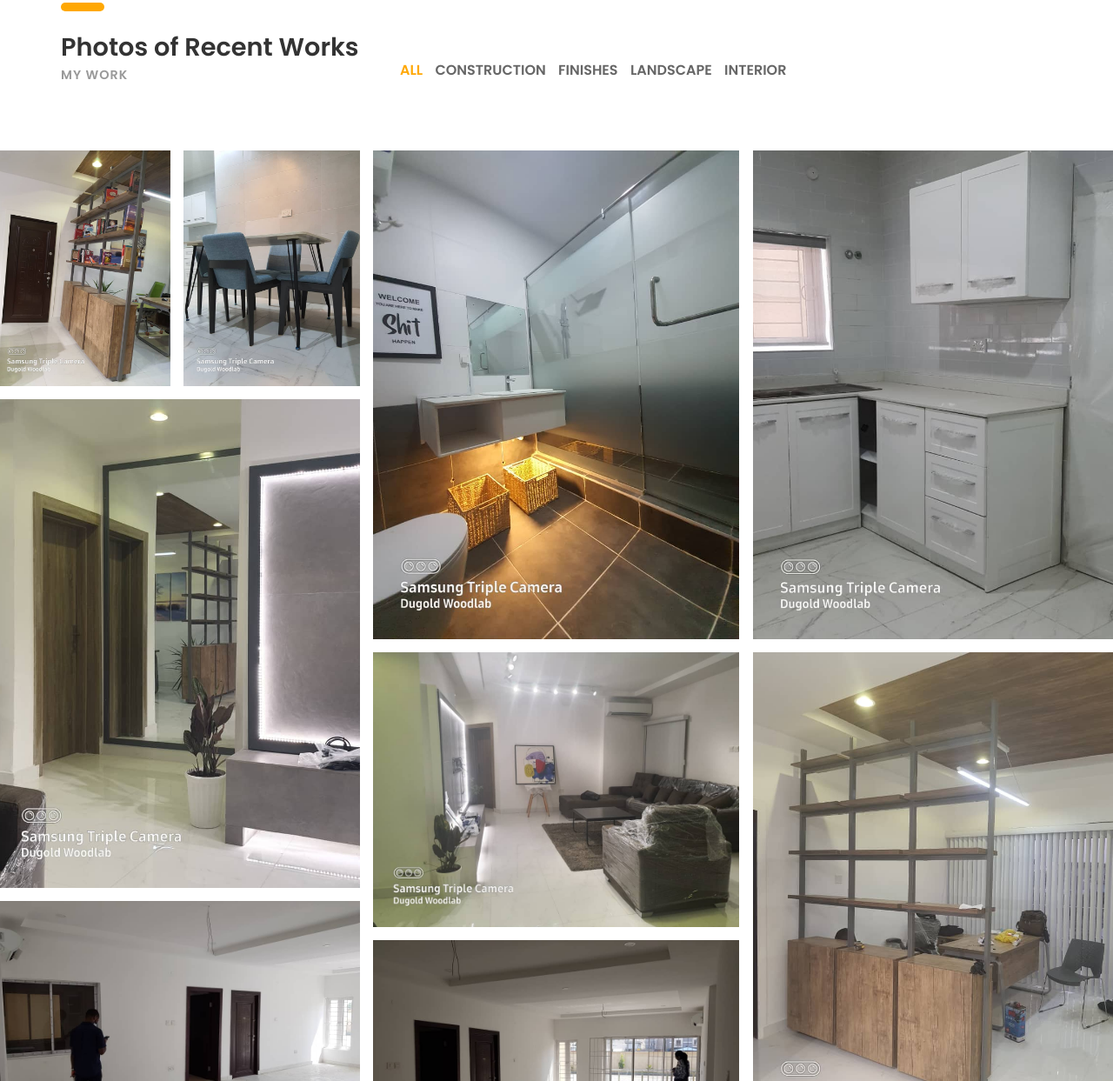
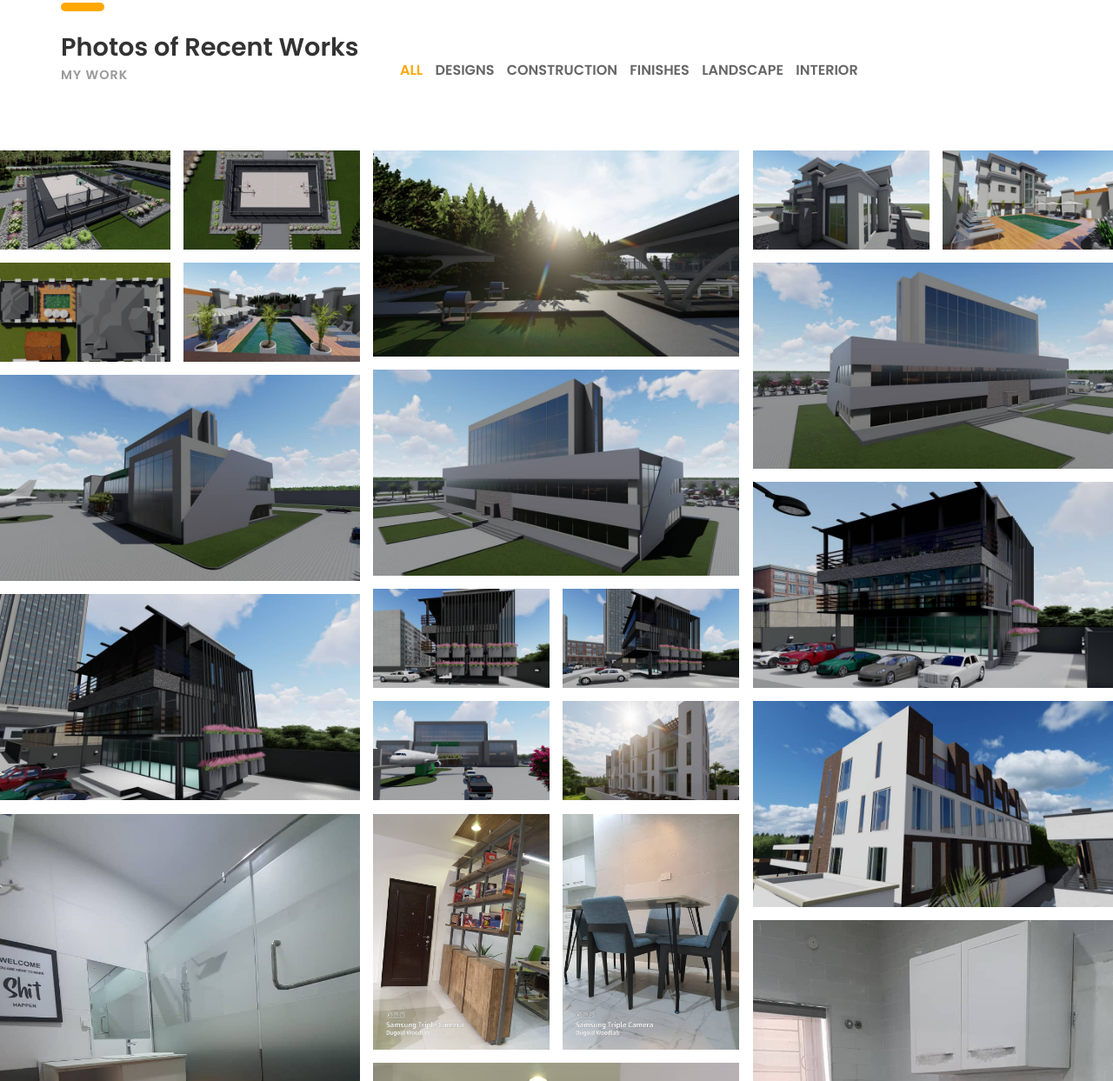
Before and after one commit to kenechiaugustine/ikazionu, a plain HTML site: page index.html in a window 1280 px wide. Shown: the part 4154-5397 px from the top of the page at 87% size. Drawn offline with nearby package versions, Linux system fonts and the light colour scheme.

Commit message:
added design images to site

```diff
--- a/index.html
+++ b/index.html
@@ -449,6 +449,7 @@
           <div class="col-sm-8">
             <div class="portfolioFilter clearfix margin-b-80">
               <a href="#" data-filter="*" class="current"><b>ALL</b></a>
+              <a href="#" data-filter=".design"><b>DESIGNS</b></a>
               <a href="#" data-filter=".const"><b>CONSTRUCTION</b></a>
               <a href="#" data-filter=".build"><b>FINISHES</b></a>
               <a href="#" data-filter=".land"><b>LANDSCAPE</b></a>
@@ -465,6 +466,85 @@
 
       <div class="portfolioContainer">
         <!-- image uploading -->
+
+        <!-- design projects -->
+
+        <!-- NEW IMAGES -->
+        <div class="p-item p-item-2 design">
+          <a class="img" href="images/design/D1.jpeg" data-fluidbox>
+            <img loading="lazy" src="images/design/D1.jpeg" alt="" /></a>
+
+          <a class="img" href="images/design/D2.jpeg" data-fluidbox>
+            <img loading="lazy" src="images/design/D2.jpeg" alt="" /></a>
+        </div>
+
+        <div class="p-item design">
+          <a href="images/design/D3.jpeg" data-fluidbox>
+            <img loading="lazy" src="images/design/D3.jpeg" alt="" /></a>
+        </div>
+
+        <div class="p-item p-item-2 design">
+          <a class="img" href="images/design/D4.jpeg" data-fluidbox>
+            <img loading="lazy" src="images/design/D4.jpeg" alt="" /></a>
+
+          <a class="img" href="images/design/D5.jpeg" data-fluidbox>
+            <img loading="lazy" src="images/design/D5.jpeg" alt="" /></a>
+        </div>
+
+        <div class="p-item p-item-2 design">
+          <a class="img" href="images/design/D6.jpeg" data-fluidbox>
+            <img loading="lazy" src="images/design/D6.jpeg" alt="" /></a>
+
+          <a class="img" href="images/design/D7.jpeg" data-fluidbox>
+            <img loading="lazy" src="images/design/D7.jpeg" alt="" /></a>
+        </div>
+
+        <div class="p-item design">
+          <a href="images/design/D8.jpeg" data-fluidbox>
+            <img loading="lazy" src="images/design/D8.jpeg" alt="" /></a>
+        </div>
+
+        <div class="p-item design">
+          <a href="images/design/D9.jpeg" data-fluidbox>
+            <img loading="lazy" src="images/design/D9.jpeg" alt="" /></a>
+        </div>
+
+        <div class="p-item design">
+          <a href="images/design/D10.jpeg" data-fluidbox>
+            <img loading="lazy" src="images/design/D10.jpeg" alt="" /></a>
+        </div>
+
+        <div class="p-item design">
+          <a href="images/design/D11.jpeg" data-fluidbox>
+            <img loading="lazy" src="images/design/D11.jpeg" alt="" /></a>
+        </div>
+
+        <div class="p-item p-item-2 design">
+          <a class="img" href="images/design/D12.jpeg" data-fluidbox>
+            <img loading="lazy" src="images/design/D12.jpeg" alt="" /></a>
+
+          <a class="img" href="images/design/D13.jpeg" data-fluidbox>
+            <img loading="lazy" src="images/design/D13.jpeg" alt="" /></a>
+        </div>
+
+        <div class="p-item design">
+          <a href="images/design/D14.jpeg" data-fluidbox>
+            <img loading="lazy" src="images/design/D14.jpeg" alt="" /></a>
+        </div>
+
+        <div class="p-item p-item-2 design">
+          <a class="img" href="images/design/D15.jpeg" data-fluidbox>
+            <img loading="lazy" src="images/design/D15.jpeg" alt="" /></a>
+
+          <a class="img" href="images/design/D16.jpeg" data-fluidbox>
+            <img loading="lazy" src="images/design/D16.jpeg" alt="" /></a>
+        </div>
+
+        <div class="p-item design">
+          <a href="images/design/D17.jpeg" data-fluidbox>
+            <img loading="lazy" src="images/design/D17.jpeg" alt="" /></a>
+        </div>
+
         <!-- building projects -->
 
         <!-- NEW IMAGES -->
```
